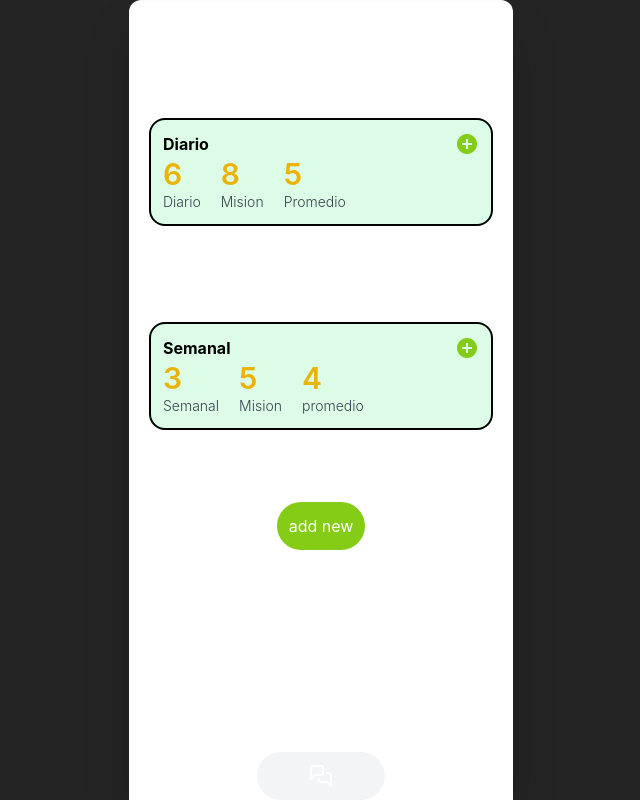
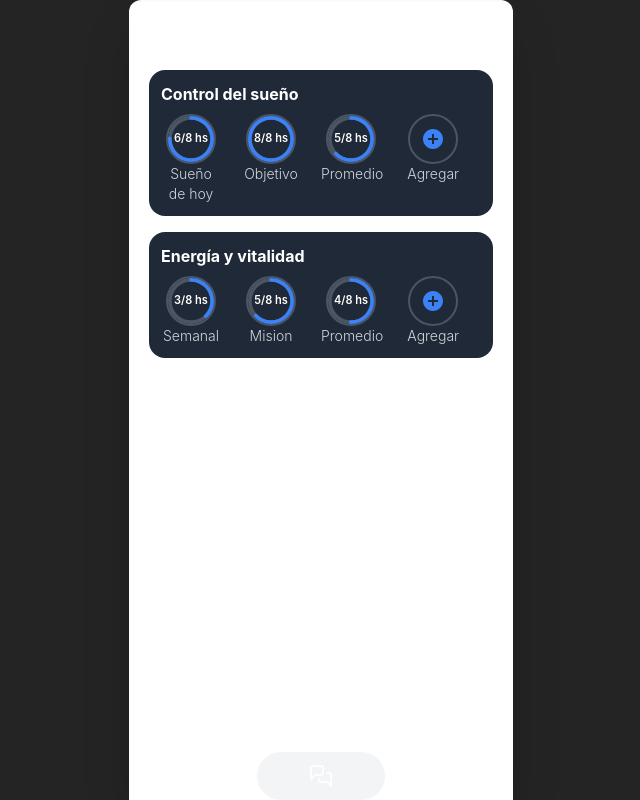
Before and after one commit to KrappRamiro/hackitba-2024, a React (Vite) app in the folder Jano-frontend/: page /home in a window 1280 px wide. Shown: the whole page, without its empty margins (319-959 px from the left). Built offline with nearby package versions, Linux system fonts and the light colour scheme.

Commit message:
barras progresistas

```diff
--- a/Jano-frontend/package.json
+++ b/Jano-frontend/package.json
@@ -17,8 +17,10 @@
     "axios": "^1.6.8",
     "formik": "^2.4.5",
     "react": "^18.2.0",
+    "react-circular-progressbar": "^2.1.0",
     "react-dom": "^18.2.0",
     "react-router-dom": "^6.22.3",
+    "styled-components": "^6.1.8",
     "yup": "^1.4.0"
   },
   "devDependencies": {
--- a/Jano-frontend/src/Layout.tsx
+++ b/Jano-frontend/src/Layout.tsx
@@ -4,7 +4,7 @@ export default function Layout({ children }: { children: React.ReactNode }) {
   return (
     <div className="flex flex-col justify-between h-screen w-full max-w-sm mx-auto rounded-t-xl border-t-2 border-gray-100/40 bg-white shadow-2xl overflow-auto dark:border-gray-950 dark:bg-gray-950/60">
       <div className="overflow-auto">
-        <h2 className="text-4xl font-bold text-left m-4">Hola Ari!</h2>
+        <h1 className="text-2xl font-bold mb-4 textl-left px-5 mt-5">Hola Ari!</h1>
         {children}
       </div>
       <Header />
--- a/Jano-frontend/src/components/TrackerModule.tsx
+++ b/Jano-frontend/src/components/TrackerModule.tsx
@@ -1,5 +1,6 @@
-import React, { useState } from "react";
 import AddCircleIcon from "@mui/icons-material/AddCircle";
+import { CircularProgressbar } from "react-circular-progressbar";
+import "react-circular-progressbar/dist/styles.css";
 
 interface TrackerModuleProps {
 	tracker: Tracker;
@@ -13,35 +14,62 @@ interface Tracker {
 }
 
 export default function TrackerModule({ tracker }: TrackerModuleProps) {
+	const circleStyle = {
+		width: "50px",
+		height: "50px",
+		borderRadius: "50%",
+		display: "flex",
+		border: "2px solid #4B5563",
+		justifyContent: "center",
+		alignItems: "center",
+		margin: "0 5px",
+	};
+
 	return (
-		<>
-			<div className="w-full p-5">
-				<div className="flex flex-col rounded-xl">
-					<h2>{tracker.title}</h2>
-					<div className="border-2 border-black px-3 py-3 rounded-2xl bg-green-100 mb-8">
-						<div className="flex justify-between ">
-							<div className="flex flex-col">
-								<div className="text-black font-bold">{tracker?.fields[0][0]}</div>
-                <div className="flex">
-                  <div className="font-semibold text-gray flex flex-col mr-5">
-                    <span className="text-yellow-500 text-3xl">{tracker?.fields[0][1]}</span>
-                    <span className="text-gray-700 font-light text-sm">{tracker?.fields[0][0]}</span>
-                  </div>
-                  <div className="font-semibold text-gray flex flex-col mr-5">
-                    <span className="text-yellow-500 text-3xl">{tracker?.fields[1][1]}</span>
-                    <span className="text-gray-700 font-light text-sm">{tracker?.fields[1][0]}</span>
-                  </div>
-                  <div className="font-semibold text-gray flex flex-col">
-                    <span className="text-yellow-500 text-3xl">{tracker?.fields[2][1]}</span>
-                    <span className="text-gray-700 font-light text-sm">{tracker?.fields[2][0]}</span>
-                  </div>
-                </div>
+		<div className="w-full px-5">
+			<div className="flex flex-col rounded-xl">
+				<div className="px-3 py-3 rounded-2xl bg-gray-800 mb-4">
+					<div className="flex justify-between ">
+						<div className="flex flex-col">
+							<div className="text-white font-bold mb-2">
+								<h2>{tracker.title}</h2>
 							</div>
-							<AddCircleIcon className="text-lime-500 addIcon" />
+							<div className="flex">
+								{tracker.fields.map((field, index) => (
+									<div key={index} className="font-semibold text-gray flex flex-col mr-5">
+										<div style={circleStyle}>
+											<CircularProgressbar
+												value={parseInt(field[1]) * 100 / 8}
+												text={`${field[1]}/8 hs`}
+												styles={{
+													text: {
+														fill: "white",
+														fontSize: "1.5rem",
+													},
+													path: {
+														stroke: "#3b82f6",
+													},
+													trail: {
+														stroke: "#4B5563",
+													},
+												}}
+											/>
+										</div>
+										<span className="text-gray-300 font-light text-sm text-center">{field[0]}</span>
+									</div>
+								))}
+								<div className="font-semibold text-gray flex flex-col mr-5">
+									<div style={circleStyle}>
+										{/* Aquí puedes mantener el icono de agregar */}
+										<AddCircleIcon style={{ color: "#3b82f6" }} />
+									</div>
+									<span className="text-gray-300 font-light text-sm text-center">Agregar</span>
+								</div>
+							</div>
 						</div>
 					</div>
 				</div>
 			</div>
-		</>
+		</div>
 	);
 }
--- a/Jano-frontend/src/pages/TrackersHome.tsx
+++ b/Jano-frontend/src/pages/TrackersHome.tsx
@@ -1,31 +1,34 @@
-import TrackerModule from '../components/TrackerModule';
+import TrackerModule from "../components/TrackerModule";
 
-const trackerMock = [{
+const trackerMock = [
+	{
 		userId: "609d91d9e2d6d41768a092d8",
 		date: "2024-04-06",
-    title: "Descanso",
-    fields: [["Diario ",6], ["Mision",8],["Promedio",5]],
+		title: "Control del sueño",
+		fields: [
+			["Sueño de hoy ", 6],
+			["Objetivo", 8],
+			["Promedio", 5],
+		],
 	},
 	{
 		userId: "609d91d9e2d6d41768a092d8",
 		date: "2024-04-06",
-        title: "Entrenamiento",
-        fields: [["Semanal",3], ["Mision",5],["promedio",4]],
-        }]
+		title: "Energía y vitalidad",
+		fields: [
+			["Semanal", 3],
+			["Mision", 5],
+			["Promedio", 4],
+		],
+	},
+];
 
 export default function TrackersHome() {
-
 	return (
 		<div className="flex flex-col justify-end">
 			{trackerMock.map((tracker) => (
 				<TrackerModule tracker={tracker} />
-            ))
-            }
-            <div className="flex justify-center mt-5">
-                <a href='/form' className="flex items-center justify-center bg-lime-500 text-white rounded-full p-3" >
-                    add new
-                </a>
-        </div>
+			))}
 		</div>
 	);
 }
```
Also changed, not shown: 1 other file (tests, documents, lock files or other folders). Lines whose indentation alone changed are shown as unchanged.
